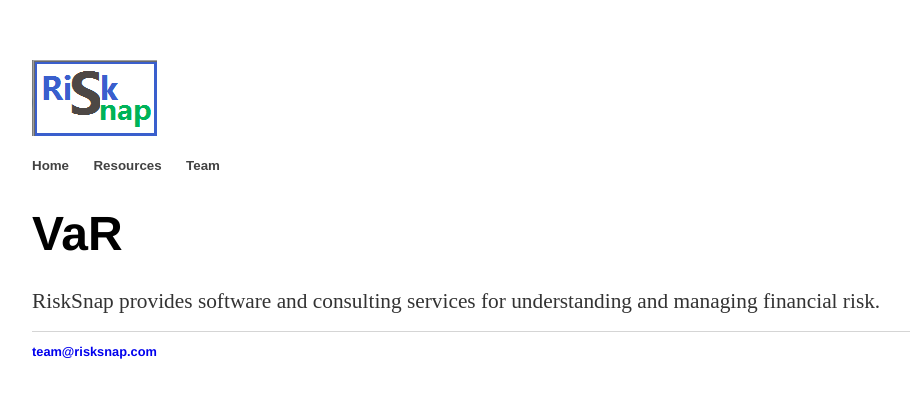
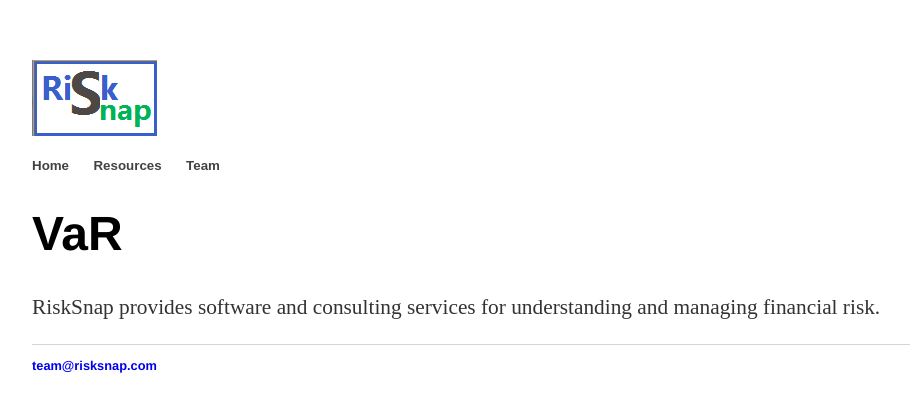
Before and after one commit to risksnap/RiskSnap, a Jekyll site: the page built from index.html, in a window 1280 px wide. Shown: the top 412 px of the page, without its empty margins (160-1070 px from the left). Built offline with Jekyll 4.4.1, drawn with Linux system fonts in a browser that asks for light colours.

Commit message:
Update team page

```diff
--- a/css/main.css
+++ b/css/main.css
@@ -26,8 +26,7 @@ h1 {
     font-family:'Helvetica', 'Arial', 'Sans-Serif';
 }
 p {font-size:1.33333333em;
-   line-height:.75em;
-   vertical-align:-15%;
+   line-height:1.38em;
    color: #333;
 }
 footer {
```
